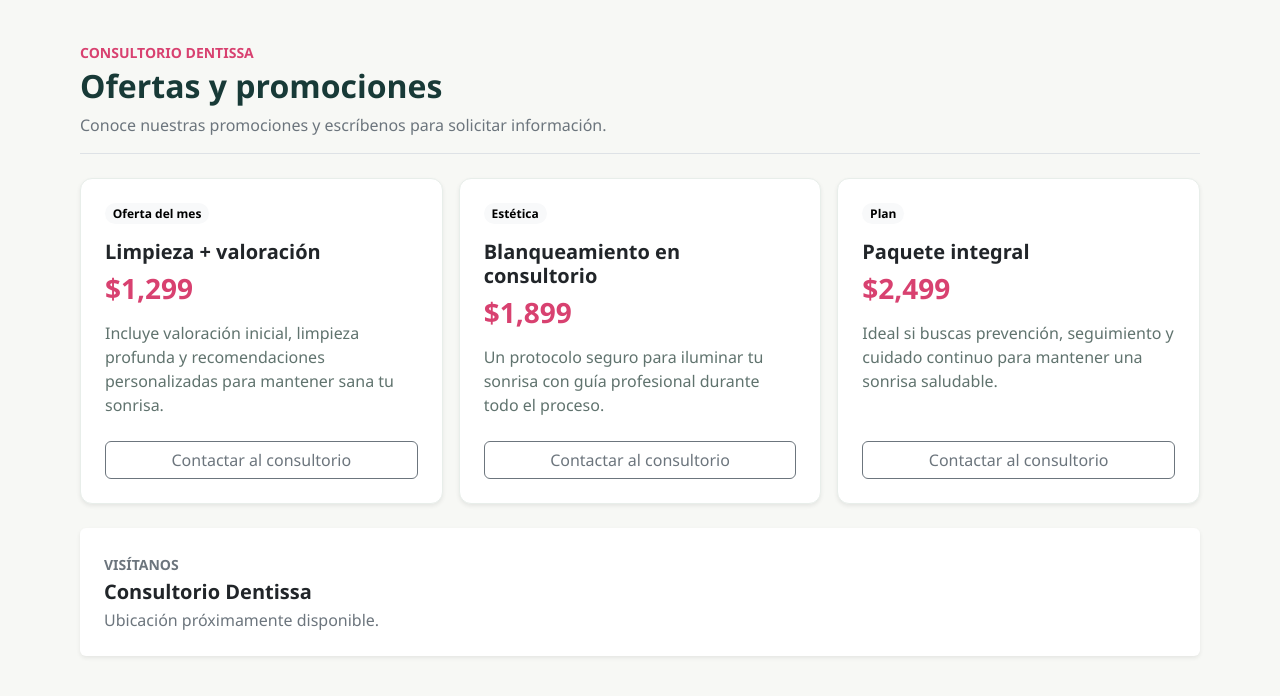
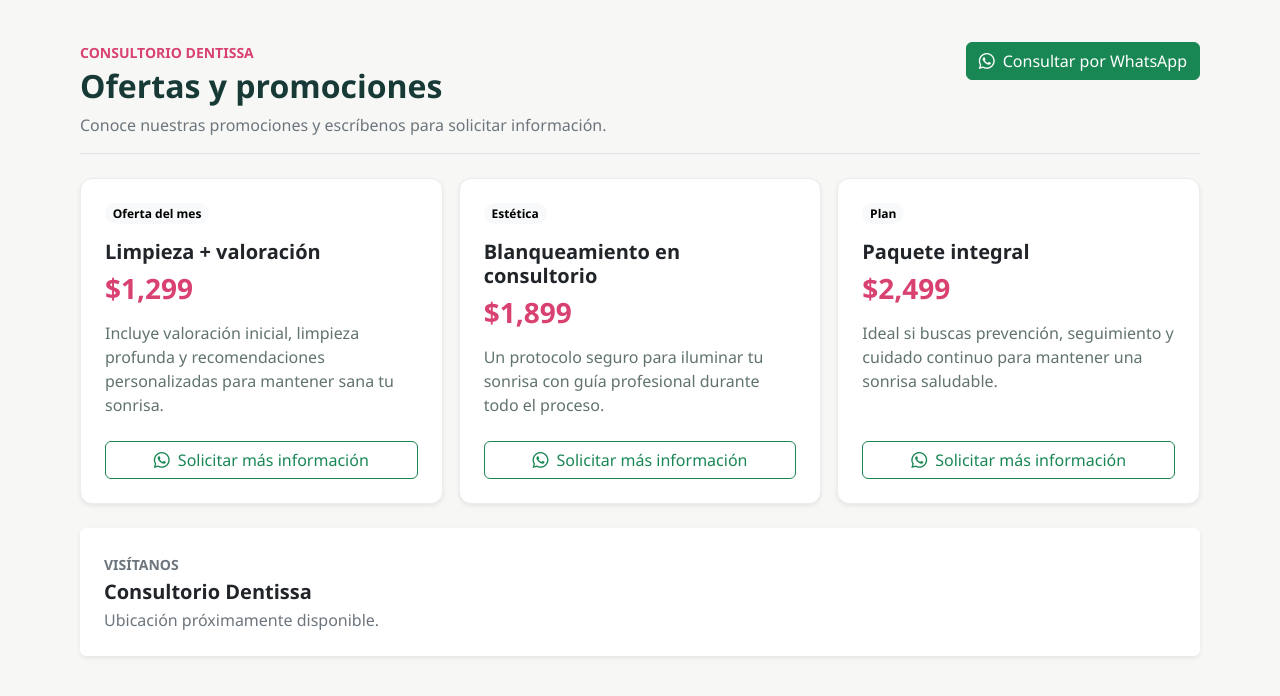
Before and after one commit to Sergio-Chavez301/dentissa, a Laravel app: page /ofertas in a window 1280 px wide. Shown: the part 77-773 px from the top of the page. Run offline with Laravel 12, Linux system fonts and the light colour scheme; data comes from the database, SQL or seed files in the repository.

Commit message:
feat: add fallback buttons for WhatsApp functionality when not configured

```diff
--- a/resources/views/home.blade.php
+++ b/resources/views/home.blade.php
@@ -362,6 +362,10 @@
                                     <a class="button button-outline" style="margin-top: 16px;" href="https://wa.me/{{ $officeSettings->whatsapp_digits }}?text={{ $offerMessage }}" target="_blank" rel="noopener noreferrer" onclick="return confirm('Se abrirá WhatsApp para solicitar más información sobre esta oferta. ¿Deseas continuar?')">
                                         Solicitar más información
                                     </a>
+                                @else
+                                    <button class="button button-outline" style="margin-top: 16px;" type="button" onclick="alert('El WhatsApp del consultorio aún no está configurado. Contacta al administrador.')">
+                                        Solicitar más información
+                                    </button>
                                 @endif
                             </article>
                         @endforeach
--- a/resources/views/web/ofertas.blade.php
+++ b/resources/views/web/ofertas.blade.php
@@ -126,6 +126,10 @@
                 <a href="https://wa.me/{{ $officeSettings->whatsapp_digits }}?text={{ $generalMessage }}" target="_blank" rel="noopener noreferrer" class="btn btn-success" onclick="return confirm('Se abrirá WhatsApp para solicitar información sobre las ofertas. ¿Deseas continuar?')">
                     <i class="bi bi-whatsapp me-2" aria-hidden="true"></i>Consultar por WhatsApp
                 </a>
+            @else
+                <button type="button" class="btn btn-success" onclick="alert('El WhatsApp del consultorio aún no está configurado. Contacta al administrador.')">
+                    <i class="bi bi-whatsapp me-2" aria-hidden="true"></i>Consultar por WhatsApp
+                </button>
             @endif
         </div>
 
@@ -153,7 +157,9 @@
                                         <i class="bi bi-whatsapp me-2" aria-hidden="true"></i>Solicitar más información
                                     </a>
                                 @else
-                                    <a href="{{ route('home') }}#contacto" class="btn btn-outline-secondary mt-auto">Contactar al consultorio</a>
+                                    <button type="button" class="btn btn-outline-success mt-auto" onclick="alert('El WhatsApp del consultorio aún no está configurado. Contacta al administrador.')">
+                                        <i class="bi bi-whatsapp me-2" aria-hidden="true"></i>Solicitar más información
+                                    </button>
                                 @endif
                             </div>
                         </article>
```
Also changed, not shown: resources/views/dashboard/ofertas.blade.php (+7 -1 lines), resources/views/dashboard/paciente.blade.php (+7 -1 lines).
